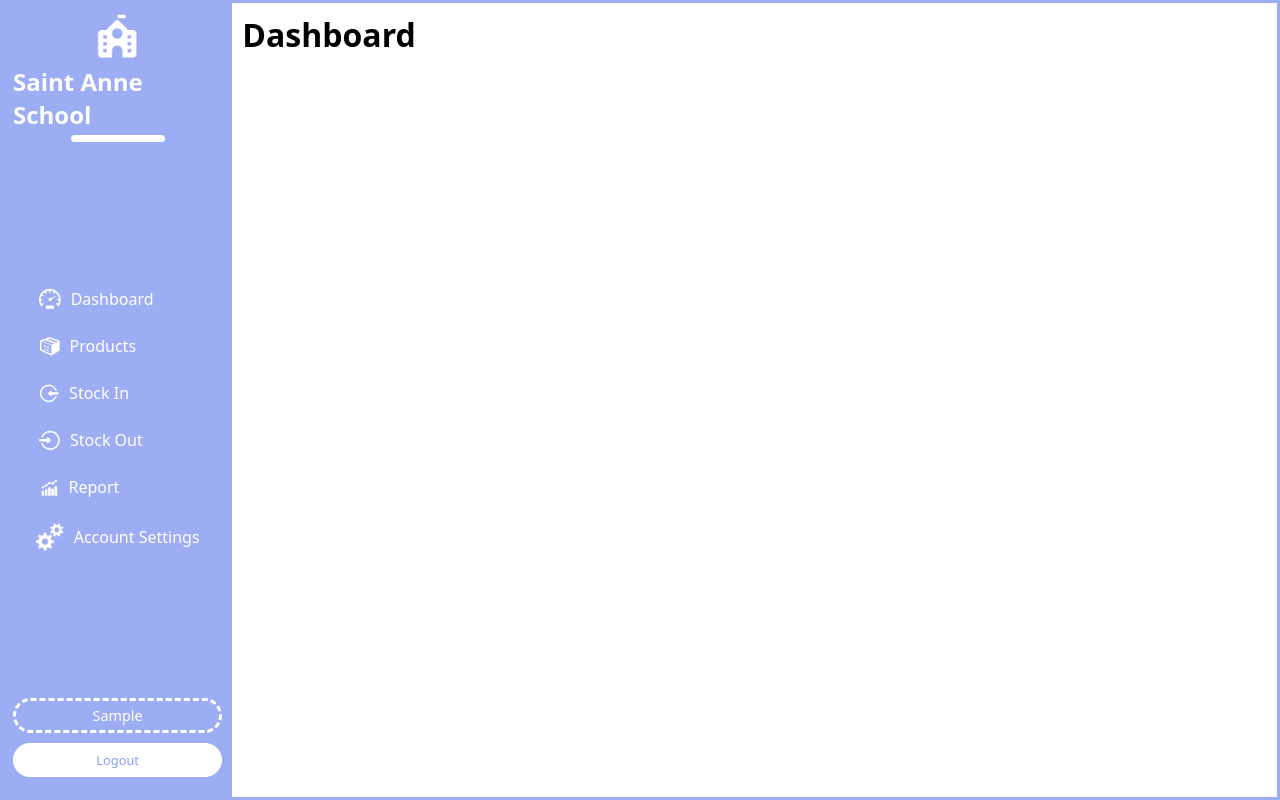
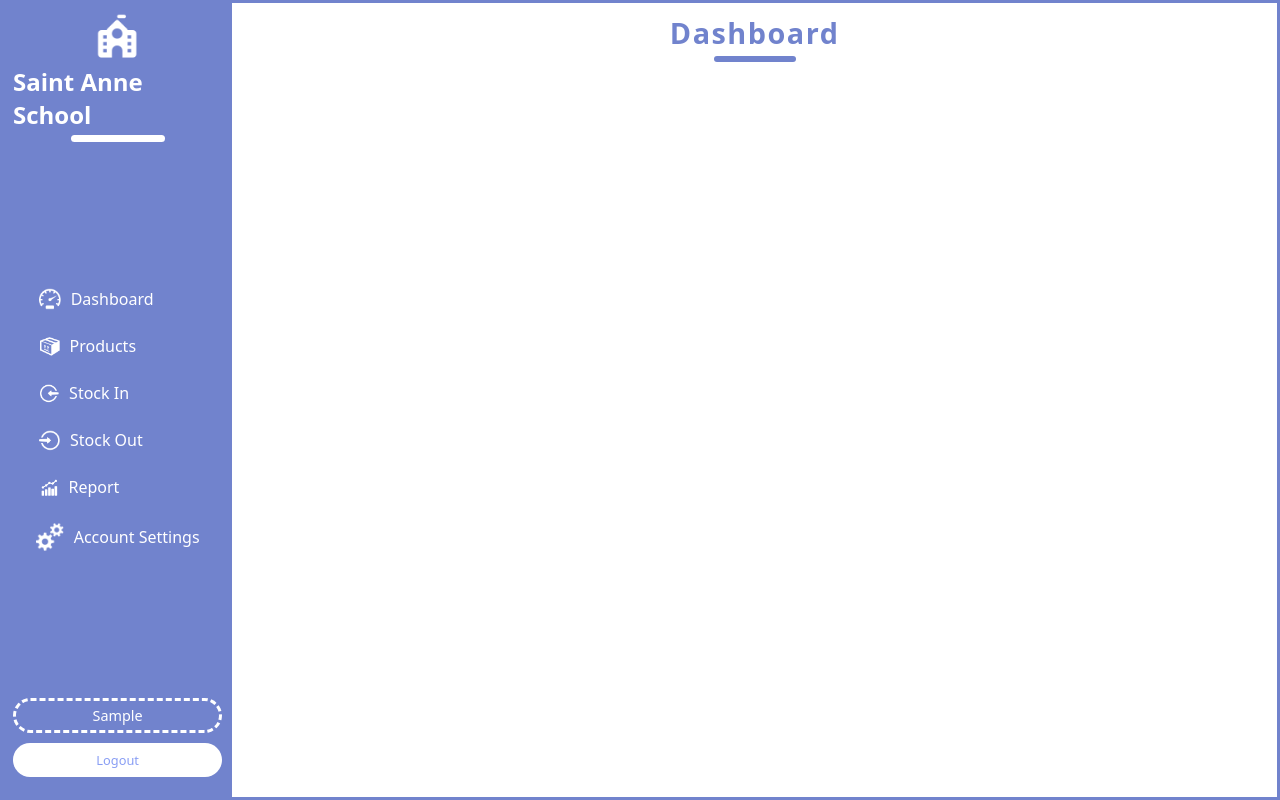
Before and after one commit to Nsoro-Allan/Saint_Anne_School_System, a PHP site: page /dashboard.php in a window 1280 px wide. Run offline with PHP 8.4, Linux system fonts and the light colour scheme; the visitor is signed in with stand-in values (Sample User, id 1).

Commit message:
changes done...

```diff
--- a/dashboard.php
+++ b/dashboard.php
@@ -14,29 +14,9 @@ include("sessions.php");
 </head>
 <body>
     <div class="dashboard-container">
-        <div class="dashboard-left">
-
-            <div class="head">
-                <img src="./imgs/icon.ico" alt="">
-                <h1><a href="./dashboard.php">Saint Anne School</a></h1>
-                <div class="line"></div>
-            </div>
-
-            <div class="links">
-                <a href="./dashboard.php"><img src="./imgs/dashboard.ico" alt=""> Dashboard</a>
-                <a href="./products.php"><img src="./imgs/products.ico" alt=""> Products</a>
-                <a href="./stock_in.php"><img src="./imgs/stockin.ico" alt=""> Stock In</a>
-                <a href="./stock_out.php"><img src="./imgs/stockout.ico" alt=""> Stock Out</a>
-                <a href="./report.php"><img src="./imgs/report.ico" alt=""> Report</a>
-                <a href="./account_settings"><img src="./imgs/settings.ico" alt=""> Account Settings</a>
-            </div>
-
-            <div class="end">
-                <p><?php echo $_SESSION['school_user'];?></p>
-                <a href="./logout.php">Logout</a>
-            </div>
-
-        </div>
+        <?php
+            include("sidebar.php");
+        ?>
 
         <div class="dashboard-right">
 
--- /dev/null
+++ b/sidebar.php
@@ -0,0 +1,23 @@
+<div class="dashboard-left">
+
+<div class="head">
+    <img src="./imgs/icon.ico" alt="">
+    <h1><a href="./dashboard.php">Saint Anne School</a></h1>
+    <div class="line"></div>
+</div>
+
+<div class="links">
+    <a href="./dashboard.php"><img src="./imgs/dashboard.ico" alt=""> Dashboard</a>
+    <a href="./products.php"><img src="./imgs/products.ico" alt=""> Products</a>
+    <a href="./stock_in.php"><img src="./imgs/stockin.ico" alt=""> Stock In</a>
+    <a href="./stock_out.php"><img src="./imgs/stockout.ico" alt=""> Stock Out</a>
+    <a href="./report.php"><img src="./imgs/report.ico" alt=""> Report</a>
+    <a href="./account_settings"><img src="./imgs/settings.ico" alt=""> Account Settings</a>
+</div>
+
+<div class="end">
+    <p><?php echo $_SESSION['school_user'];?></p>
+    <a href="./logout.php">Logout</a>
+</div>
+
+</div>
--- a/style.css
+++ b/style.css
@@ -38,7 +38,7 @@ body {
   flex-direction: column;
   align-items: center;
   justify-content: center;
-  background: #9cadf3;
+  background: #7183cd;
   height: 100dvh;
 }
 
@@ -84,7 +84,7 @@ body {
   padding: 10px;
   border-radius: 6px;
   border: 1.5px solid black;
-  outline-color: #9cadf3;
+  outline-color: #7183cd;
 }
 
 .login-right form button {
@@ -93,14 +93,14 @@ body {
   padding: 10px;
   border-radius: 6px;
   border: none;
-  background: #9cadf3;
+  background: #7183cd;
   font-weight: bold;
   color: #fff;
   transition: 0.2s ease-in-out;
 }
 
 .login-right form button:hover {
-  background: #9cadf3d0;
+  background: #7183cdd0;
   cursor: pointer;
   transition: 0.2s ease-in-out;
 }
@@ -125,7 +125,7 @@ body {
   height: 100dvh;
   display: flex;
   flex-direction: row;
-  border: 3px solid #9cadf3;
+  border: 3px solid #7183cd;
 }
 
 .dashboard-left {
@@ -134,7 +134,7 @@ body {
   align-items: center;
   justify-content: space-between;
   width: 18%;
-  background: #9cadf3;
+  background: #7183cd;
   color: #fff;
   padding: 10px;
 }
@@ -237,3 +237,24 @@ body {
   width: 82%;
   padding: 10px;
 }
+
+.dashboard-right-title {
+  display: flex;
+  flex-direction: column;
+  align-items: center;
+  justify-content: center;
+}
+
+.dashboard-right-title h1 {
+  font-size: 1.8rem;
+  letter-spacing: 1.5px;
+  color: #7183cd;
+}
+
+.dashboard-right-title .line {
+  padding: 3px;
+  background: #7183cd;
+  width: 8%;
+  border-radius: 50px;
+  margin-top: 4px;
+}
```
